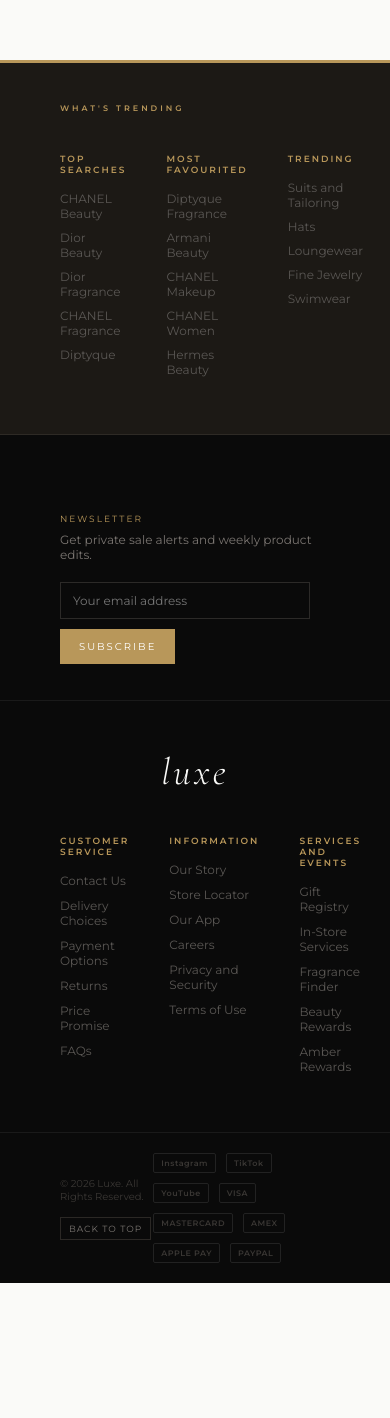
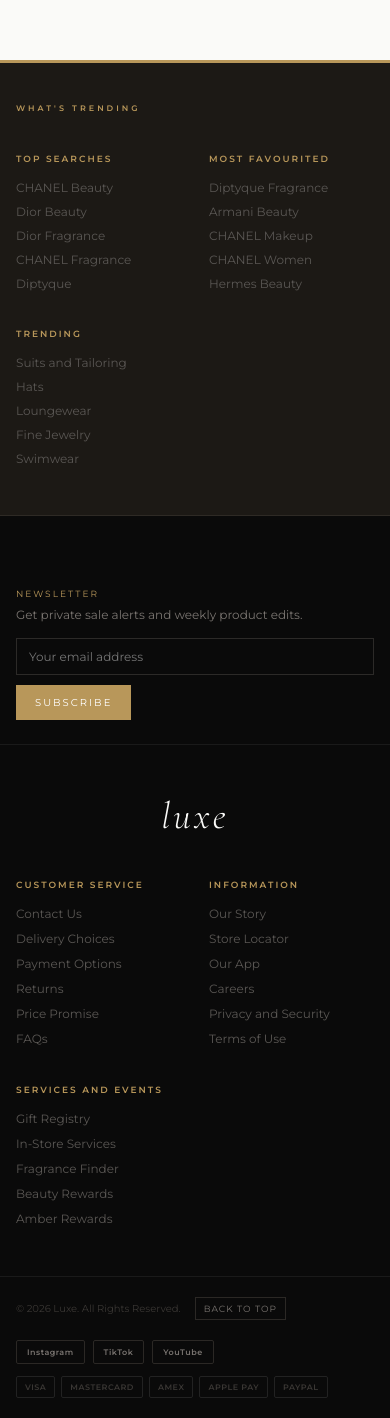
Before and after one commit to PaulAndre0809/luxe-responsive-website, a React (Vite) app: page /info/amber-rewards in a window 390 px wide. Shown: the part 906-2324 px from the top of the page. Before the commit the page ends 2189 px from the top, so only its background shows below. Built offline with nearby package versions, Linux system fonts and the light colour scheme.

Commit message:
Make footer fully mobile responsive - fix bottom bar, trending, newsletter, links

```diff
--- a/src/components/Footer.tsx
+++ b/src/components/Footer.tsx
@@ -1,4 +1,4 @@
-import { useState } from 'react'
+import { useState, useEffect } from 'react'
 import { Link } from 'react-router-dom'
 
 const trendingColumns = [
@@ -72,6 +72,13 @@
 export default function Footer() {
   const [email, setEmail] = useState('')
   const [status, setStatus] = useState('')
+  const [isMobile, setIsMobile] = useState(window.innerWidth < 768)
+
+  useEffect(() => {
+    const onResize = () => setIsMobile(window.innerWidth < 768)
+    window.addEventListener('resize', onResize)
+    return () => window.removeEventListener('resize', onResize)
+  }, [])
 
   const handleNewsletterSubmit = (e: React.FormEvent) => {
     e.preventDefault()
@@ -90,10 +97,10 @@
 
       {/* Top trending — distinct warm charcoal section */}
       <div style={{ background: '#1c1915', borderTop: '3px solid #b8975a', paddingTop: '40px' }}>
-        <div style={{ padding: '0 60px 12px' }}>
+        <div style={{ padding: isMobile ? '0 16px 12px' : '0 60px 12px' }}>
           <p style={{ fontFamily: 'Montserrat, sans-serif', fontSize: '8px', fontWeight: 600, letterSpacing: '3px', textTransform: 'uppercase', color: '#b8975a', marginBottom: '28px' }}>What's Trending</p>
         </div>
-        <div style={{ padding: '0 60px 48px', borderBottom: '1px solid #2e2a25', display: 'grid', gridTemplateColumns: 'repeat(3,1fr)', gap: '40px' }}>
+        <div style={{ padding: isMobile ? '0 16px 40px' : '0 60px 48px', borderBottom: '1px solid #2e2a25', display: 'grid', gridTemplateColumns: isMobile ? '1fr 1fr' : 'repeat(3,1fr)', gap: isMobile ? '28px' : '40px' }}>
         {trendingColumns.map(col => (
           <div key={col.title}>
             <p style={{ fontFamily: 'Montserrat, sans-serif', fontSize: '9px', fontWeight: 600, letterSpacing: '2px', textTransform: 'uppercase', color: '#b8975a', marginBottom: '16px' }}>{col.title}</p>
@@ -112,18 +119,18 @@
       <div style={{ background: '#0a0a0a', paddingTop: '48px' }}>
 
       {/* Newsletter */}
-      <div style={{ borderBottom: '1px solid #1a1a1a', padding: '30px 60px 36px', display: 'flex', justifyContent: 'space-between', alignItems: 'center', gap: '20px', flexWrap: 'wrap' }}>
+      <div style={{ borderBottom: '1px solid #1a1a1a', padding: isMobile ? '24px 16px' : '30px 60px 36px', display: 'flex', flexDirection: isMobile ? 'column' : 'row', justifyContent: 'space-between', alignItems: isMobile ? 'flex-start' : 'center', gap: '16px' }}>
         <div>
           <p style={{ fontFamily: 'Montserrat, sans-serif', fontSize: '9px', letterSpacing: '2px', color: '#b8975a', textTransform: 'uppercase', marginBottom: '8px' }}>Newsletter</p>
           <p style={{ fontFamily: 'Montserrat, sans-serif', fontSize: '12px', color: '#7a7571' }}>Get private sale alerts and weekly product edits.</p>
         </div>
-        <form onSubmit={handleNewsletterSubmit} style={{ display: 'flex', alignItems: 'center', gap: '10px', flexWrap: 'wrap' }}>
+        <form onSubmit={handleNewsletterSubmit} style={{ display: 'flex', alignItems: 'center', gap: '10px', flexWrap: 'wrap', width: isMobile ? '100%' : 'auto' }}>
           <input
             type="email"
             value={email}
             onChange={e => setEmail(e.target.value)}
             placeholder="Your email address"
-            style={{ width: '250px', maxWidth: '100%', background: 'transparent', border: '1px solid #2c2a28', color: '#fafaf8', padding: '10px 12px', fontFamily: 'Montserrat, sans-serif', fontSize: '12px', outline: 'none' }}
+            style={{ width: isMobile ? '100%' : '250px', maxWidth: '100%', background: 'transparent', border: '1px solid #2c2a28', color: '#fafaf8', padding: '10px 12px', fontFamily: 'Montserrat, sans-serif', fontSize: '12px', outline: 'none' }}
           />
           <button type="submit" style={{ border: '1px solid #b8975a', background: '#b8975a', color: '#fff', padding: '10px 18px', cursor: 'pointer', fontFamily: 'Montserrat, sans-serif', fontSize: '10px', letterSpacing: '2px', textTransform: 'uppercase' }}>
             Subscribe
@@ -138,7 +145,7 @@
       </div>
 
       {/* Links */}
-      <div style={{ display: 'grid', gridTemplateColumns: 'repeat(3,1fr)', gap: '40px', padding: '0 60px 48px' }}>
+      <div style={{ display: 'grid', gridTemplateColumns: isMobile ? '1fr 1fr' : 'repeat(3,1fr)', gap: isMobile ? '28px' : '40px', padding: isMobile ? '0 16px 40px' : '0 60px 48px' }}>
         {footerSections.map(sec => (
           <div key={sec.title}>
             <p style={{ fontFamily: 'Montserrat, sans-serif', fontSize: '9px', fontWeight: 600, letterSpacing: '2px', textTransform: 'uppercase', color: '#b8975a', marginBottom: '16px' }}>{sec.title}</p>
@@ -153,27 +160,38 @@
       </div>
 
       {/* Bottom */}
-      <div style={{ borderTop: '1px solid #1a1a1a', padding: '20px 60px', display: 'flex', alignItems: 'center', justifyContent: 'space-between' }}>
+      <div style={{ borderTop: '1px solid #1a1a1a', padding: isMobile ? '20px 16px' : '20px 60px', display: 'flex', flexDirection: isMobile ? 'column' : 'row', alignItems: isMobile ? 'flex-start' : 'center', justifyContent: 'space-between', gap: isMobile ? '20px' : '0' }}>
+
+        {/* Copyright + Back to top */}
         <div style={{ display: 'flex', alignItems: 'center', gap: '14px', flexWrap: 'wrap' }}>
           <p style={{ fontFamily: 'Montserrat, sans-serif', fontSize: '10px', color: '#3a3734' }}>© 2026 Luxe. All Rights Reserved.</p>
           <button onClick={() => window.scrollTo({ top: 0, behavior: 'smooth' })} style={{ background: 'none', border: '1px solid #2b2825', color: '#7a7571', padding: '5px 8px', cursor: 'pointer', fontFamily: 'Montserrat, sans-serif', fontSize: '9px', letterSpacing: '1px', textTransform: 'uppercase' }}>
             Back to top
           </button>
         </div>
-        <div style={{ display: 'flex', gap: '10px', alignItems: 'center', flexWrap: 'wrap' }}>
+
+        {/* Social + Payment — stack into separate rows on mobile */}
+        <div style={{ display: 'flex', flexDirection: 'column', gap: '12px', alignItems: isMobile ? 'flex-start' : 'flex-end', width: isMobile ? '100%' : 'auto' }}>
+          {/* Social */}
+          <div style={{ display: 'flex', gap: '8px', flexWrap: 'wrap' }}>
             {['Instagram', 'TikTok', 'YouTube'].map(platform => (
               <button
                 key={platform}
                 onClick={() => window.open(`https://${platform.toLowerCase()}.com`, '_blank', 'noopener,noreferrer')}
-              style={{ fontFamily: 'Montserrat, sans-serif', fontSize: '8px', fontWeight: 600, letterSpacing: '0.5px', color: '#3a3734', border: '1px solid #222', padding: '4px 7px', borderRadius: '2px', background: 'transparent', cursor: 'pointer' }}
+                style={{ fontFamily: 'Montserrat, sans-serif', fontSize: '8px', fontWeight: 600, letterSpacing: '0.5px', color: '#7a7571', border: '1px solid #2b2825', padding: '6px 10px', borderRadius: '2px', background: 'transparent', cursor: 'pointer' }}
               >
                 {platform}
               </button>
             ))}
+          </div>
+          {/* Payment methods */}
+          <div style={{ display: 'flex', gap: '6px', flexWrap: 'wrap' }}>
             {['VISA', 'MASTERCARD', 'AMEX', 'APPLE PAY', 'PAYPAL'].map(p => (
-            <span key={p} style={{ fontFamily: 'Montserrat, sans-serif', fontSize: '8px', fontWeight: 600, letterSpacing: '0.5px', color: '#3a3734', border: '1px solid #222', padding: '4px 7px', borderRadius: '2px' }}>{p}</span>
+              <span key={p} style={{ fontFamily: 'Montserrat, sans-serif', fontSize: '8px', fontWeight: 600, letterSpacing: '0.5px', color: '#3a3734', border: '1px solid #222', padding: '5px 8px', borderRadius: '2px' }}>{p}</span>
             ))}
           </div>
+        </div>
+
       </div>
 
       </div>
```
Lines whose indentation alone changed are shown as unchanged.
